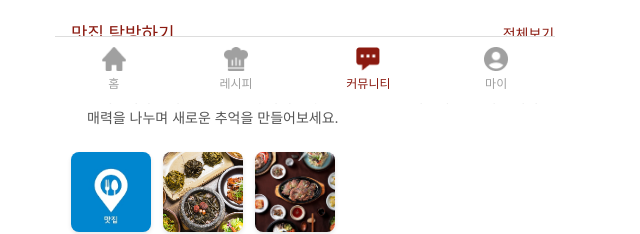
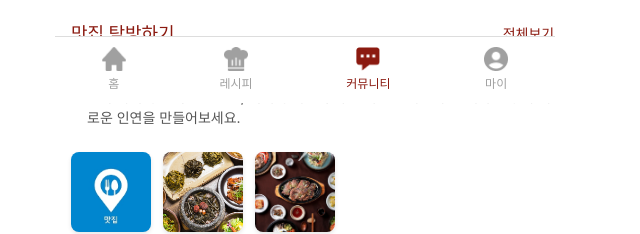
Before and after one commit to 9oormthon-univ/2024_DANPOONG_TEAM_17_FE, a React (Vite) app in the folder DANPOONG_17_FE/: page /community in a window 1280 px wide. Shown: the part 697-931 px from the top of the page, without its empty margins (319-959 px from the left). Built offline with nearby package versions, Linux system fonts and the light colour scheme; no server answers.

Commit message:
🎨 Feat: "맛집탐방 문구 수정"

```diff
--- a/DANPOONG_17_FE/src/pages/Community.jsx
+++ b/DANPOONG_17_FE/src/pages/Community.jsx
@@ -27,7 +27,7 @@ export const Community = () => {
     {
       title: '맛집 탐방하기',
       description:
-        '현지인이 추천하는 맛집을 탐방하며 진정한 로컬 맛을 느껴보세요. 함께 음식의 매력을 나누며 새로운 추억을 만들어보세요.',
+        '혼자 가기 망설여졌던 맛집, 이제 동네 친구와 함께 도전해보세요! 식사를 통해 새로운 인연을 만들어보세요.',
       images: [popular1, popular2, popular3],
     },
   ];
```
